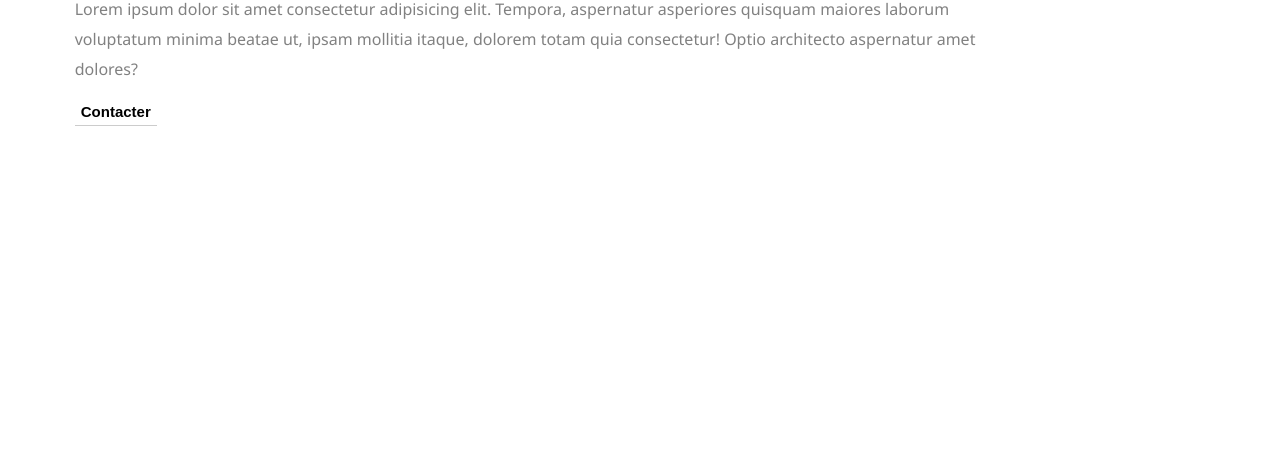
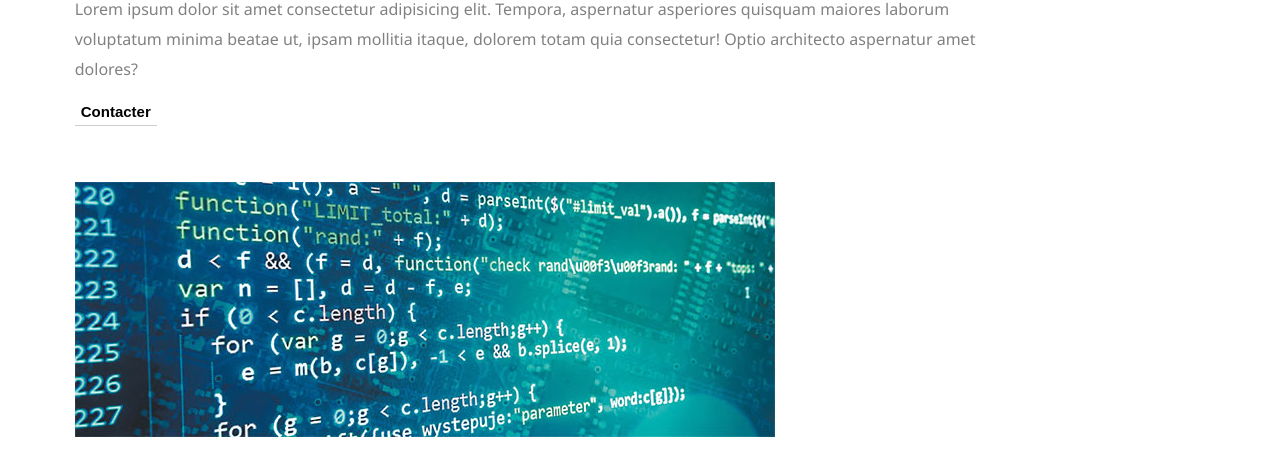
Before and after one commit to RemiPotignon/Portfolio, a plain HTML site: page index.html in a window 1280 px wide. Shown: the part 248-724 px from the top of the page. Drawn offline with nearby package versions, Linux system fonts and the light colour scheme.

Commit message:
main image

```diff
--- a/index.html
+++ b/index.html
@@ -30,6 +30,9 @@
 
                 <button>Contacter</button>
         </header>
+        <section class="presentation-image">
+            <img src="image/main-image.jpg" alt="présentation image">
+        </section>
     </section>
 </body>
 </html>
--- a/style.css
+++ b/style.css
@@ -85,6 +85,17 @@ nav ul li:hover {
     border-bottom-color: #000;
 }
 
+.page-content .presentation-image {
+    margin-top: 5%;
+}
+
+.page-content .presentation-image img {
+    max-width: 100%;
+    height: auto;
+}
+
+
+
 @media screen and (max-width: 700px) {
     nav {
         justify-content: center;
```
Also changed, not shown: image/main-image.jpg (added).
